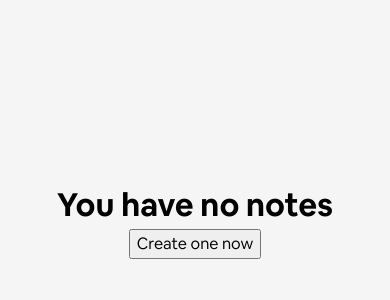
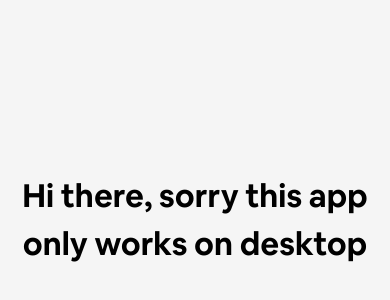
Before and after one commit to adelleye/notes-app, a React (Create React App) app: page / in a window 390 px wide. Shown: the part 202-502 px from the top of the page. Built offline with nearby package versions, Linux system fonts and the light colour scheme.

Commit message:
Mobile Message

```diff
--- a/src/App.js
+++ b/src/App.js
@@ -86,13 +86,18 @@ const App = () => {
           )}
         </Split>
       ) : (
-        <div className="no-notes">
+        <div className=" content-desktop  no-notes ">
           <h1>You have no notes</h1>
           <button className="first-note-button" onClick={createNewNote}>
             Create one now
           </button>
         </div>
       )}
+      <div classname="content-mobile ">
+        <h1 className="no-notes mobile-header">
+          Hi there, sorry this app only works on desktop
+        </h1>
+      </div>
     </main>
   );
 };
--- a/src/components/Editor.js
+++ b/src/components/Editor.js
@@ -15,7 +15,7 @@ const Editor = ({ currentNote, updateNote }) => {
   });
 
   return (
-    <section className="pane editor">
+    <section className="content-desktop pane editor">
       <ReactMde
         value={currentNote.body}
         onChange={updateNote}
--- a/src/components/Sidebar.js
+++ b/src/components/Sidebar.js
@@ -28,7 +28,7 @@ const Sidebar = (props) => {
   ));
 
   return (
-    <section className="pane sidebar">
+    <section className="content-desktop pane sidebar">
       <div className="sidebar--header">
         <h3>Notes</h3>
         <button className="new-note" onClick={props.newNote}>
--- a/src/style.css
+++ b/src/style.css
@@ -193,3 +193,19 @@ select {
 .trash-icon {
   cursor: pointer;
 }
+
+.content-mobile {
+  display: none;
+}
+
+.mobile-header {
+  text-align: center;
+}
+@media screen and (max-width: 768px) {
+  .content-desktop {
+    display: none;
+  }
+  .content-mobile {
+    display: flex;
+  }
+}
```
